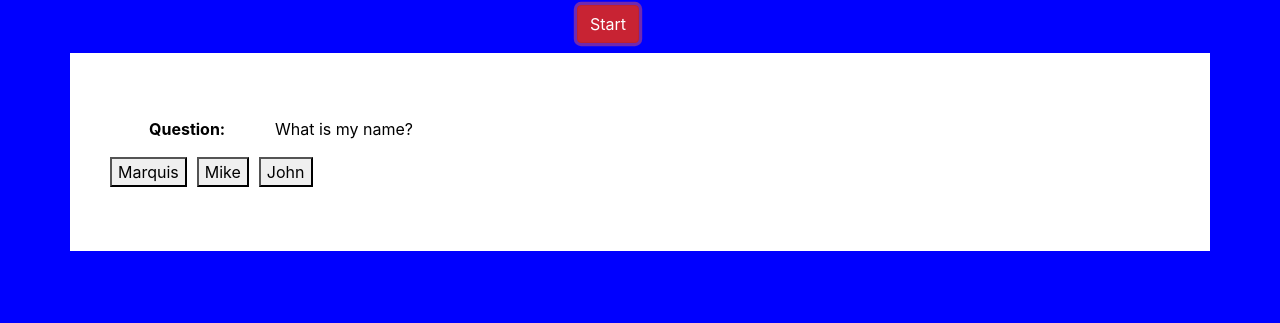
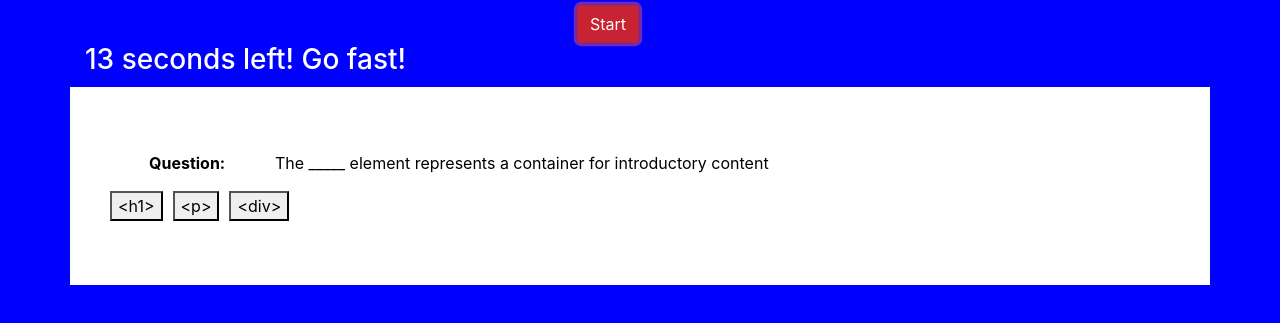
Before and after one commit to Revilocion/popQuiz, a plain HTML site: page index.html in a window 1280 px wide. Both pictures are taken after a click on the button "Start". Shown: the part 51-374 px from the top of the page. Drawn offline with nearby package versions, Linux system fonts and the light colour scheme.

Commit message:
Final edits...

```diff
--- a/index.html
+++ b/index.html
@@ -9,6 +9,7 @@
       integrity="sha384-Vkoo8x4CGsO3+Hhxv8T/Q5PaXtkKtu6ug5TOeNV6gBiFeWPGFN9MuhOf23Q9Ifjh"
       crossorigin="anonymous"
     />
+    <link rel="text/javascript" href=""
     <link
       href="https://fonts.googleapis.com/css?family=Raleway&display=swap"
       rel="stylesheet"
@@ -22,6 +23,10 @@
       <div class="container-fluid" id="button">
         <button type="button" class="btn btn-danger" id="start">Start</button>
       </div>
+    </div>
+
+    <div class="container" id="time">
+      <h3 id="timer"></h3>
     </div>
 
     <div class="container" id="queshion">
--- a/script.js
+++ b/script.js
@@ -1,34 +1,86 @@
 var allQuestions = [
   {
-    question: "What is my name?"
+    question:
+      "The _____ element represents a container for introductory content"
   },
   {
-    question: "What's your favorite color?"
+    question:
+      "Which attribute would link another document into your HTML document?"
   },
   {
-    question: ";asldkfj"
+    question: "The sky is ____... Usually."
+  },
+  {
+    question: "U.S.A. commonly stands for _____________ ."
+  },
+  {
+    question: "What is the state you live in?"
+  },
+  {
+    question: "Finish the name of the song: Smells like ______."
   }
 ];
 
 var allAnswers1 = [
   {
-    answer: "Marquis"
+    answer: "<h1>"
+  },
+  {
+    answer: "href"
   },
   {
     answer: "Blue"
+  },
+  {
+    answer: "United States of Aggression"
+  },
+  {
+    answer: "Oregon"
+  },
+  {
+    answer: "Body oder"
   }
 ];
 
 var allAnswers2 = [
   {
-    answer: "Mike"
+    answer: "<p>"
   },
-  {}
+  {
+    answer: "src"
+  },
+  {
+    answer: "Cloudy"
+  },
+  {
+    answer: "United States Of Asia"
+  },
+  {
+    answer: "Idaho"
+  },
+  {
+    answer: "Dirty socks"
+  }
 ];
 
 var allAnswers3 = [
   {
-    answer: "John"
+    answer: "<div>"
+  },
+  {
+    answer: "alt"
+  },
+  {
+    answer: "Red"
+  },
+  {
+    answer: "United States of America"
+  },
+  {
+    answer: "Washington"
+  },
+  {
+    answer: "Teen Spirit"
   }
 ];
 
@@ -37,7 +89,9 @@ var a2 = document.getElementById("button2");
 var a3 = document.getElementById("button3");
 var space = document.getElementById("mark");
 var index = 0;
+var score = 0;
 var onQuestion = document.getElementById("");
+var secondsLeft = 15;
 
 var startButton = document
   .getElementById("start")
@@ -47,12 +101,43 @@ var startButton = document
     a2.textContent = allAnswers2[index].answer;
     a3.textContent = allAnswers3[index].answer;
     index++;
+
+    setTime();
+    if (index > 5) {
+      document.querySelectorAll("#header", "#container").empty();
+    }
   });
+
+function setTime() {
+  var timerInterval = setInterval(function() {
+    secondsLeft--;
+    document.getElementById("timer").textContent =
+      secondsLeft + " seconds left! Go fast!";
+
+    if (secondsLeft === -1) {
+      clearInterval("timer");
+      alert("OUT OF TIME");
+    }
+  }, 1000);
+}
+
+function sendMessage() {
+  document.getElementsByClassName("container").textContent =
+    "QUIZ OVER, PUT YOUR PENCILS DOWN";
+
+  var replace = document.createElement("text");
+
+  replace.setAttribute("replace");
+  document.body.appendChild("replace");
+}
 
 var submit1 = document
   .getElementById("button1")
   .addEventListener("click", function() {
     space.textContent = allQuestions[index].question;
+    a1.textContent = allAnswers1[index].answer;
+    a2.textContent = allAnswers2[index].answer;
+    a3.textContent = allAnswers3[index].answer;
     index++;
   });
 
@@ -60,6 +145,9 @@ var submit2 = document
   .getElementById("button2")
   .addEventListener("click", function() {
     space.textContent = allQuestions[index].question;
+    a1.textContent = allAnswers1[index].answer;
+    a2.textContent = allAnswers2[index].answer;
+    a3.textContent = allAnswers3[index].answer;
     index++;
   });
 
@@ -67,5 +155,17 @@ var submit3 = document
   .getElementById("button3")
   .addEventListener("click", function() {
     space.textContent = allQuestions[index].question;
+    a1.textContent = allAnswers1[index].answer;
+    a2.textContent = allAnswers2[index].answer;
+    a3.textContent = allAnswers3[index].answer;
     index++;
+    if (submit3 === true) {
+      document.getElementById("header").style.color = "red";
+    }
   });
+
+function end() {
+  if (index === 0) {
+    document.getElementById("queshion").textContent = "Quiz over";
+  }
+}
--- a/style.css
+++ b/style.css
@@ -2,6 +2,7 @@ body {
   background-color: blue;
   color: white;
 }
+
 #header {
   margin-left: 40%;
 }
```
